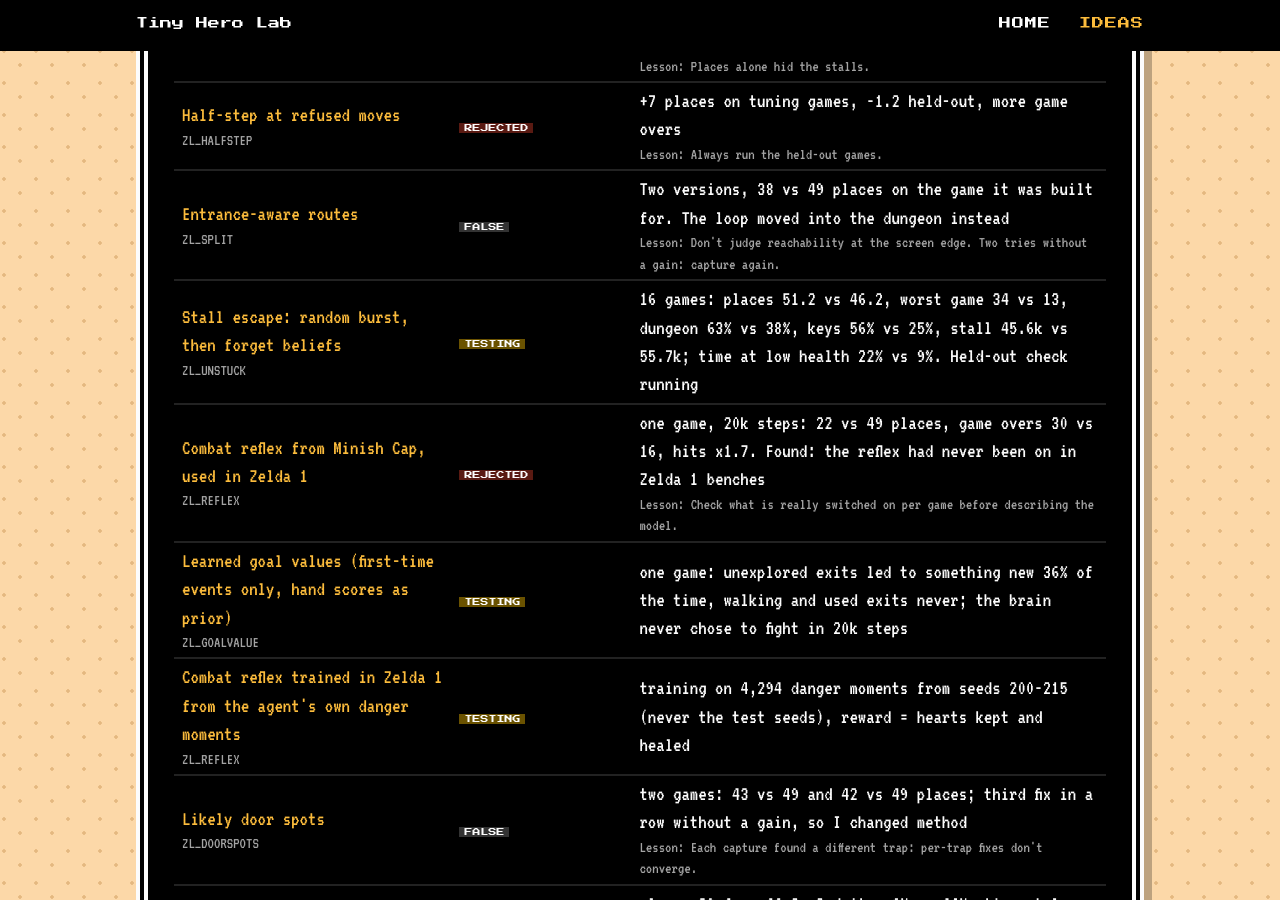
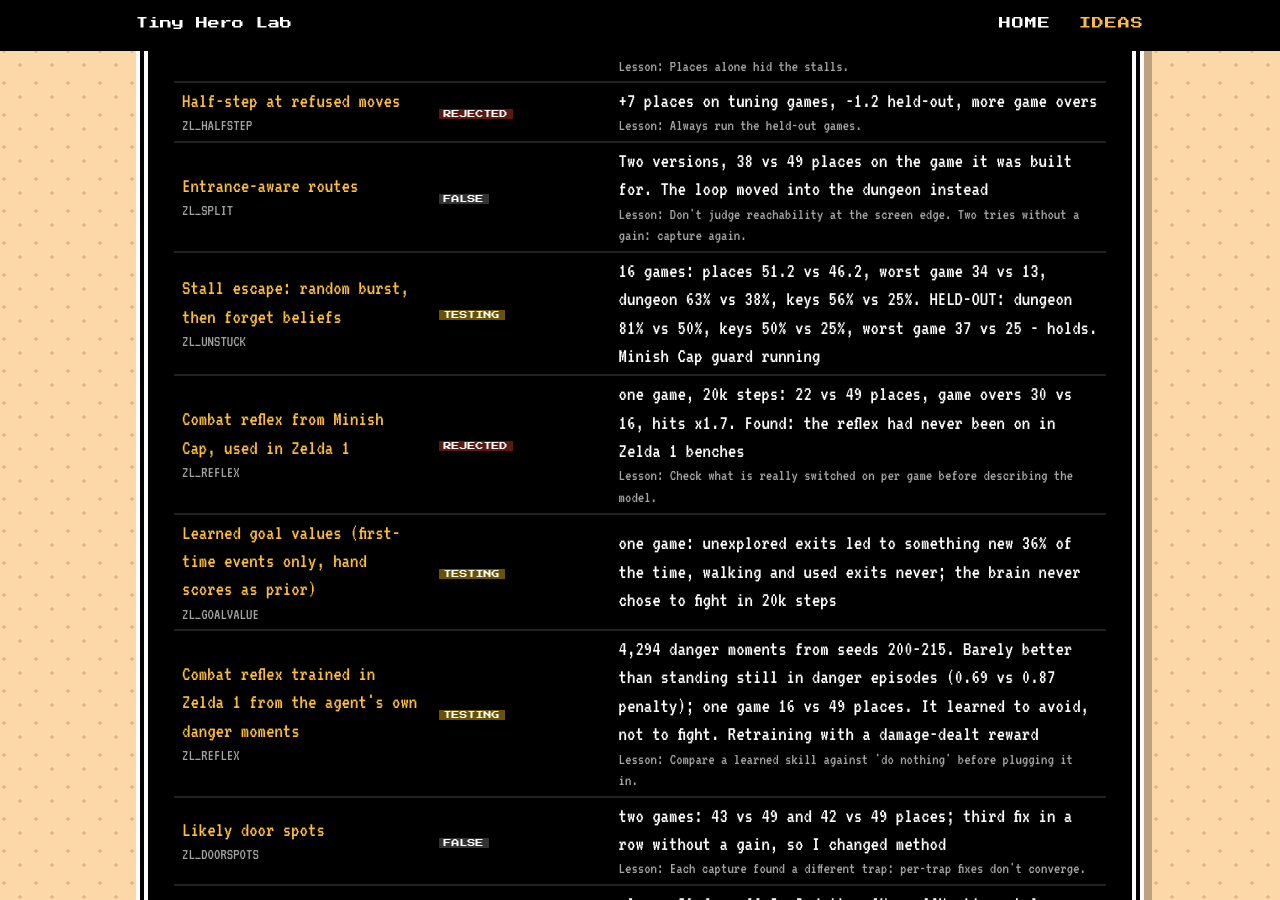
Before and after one commit to sofianedjerbi/zelda-agent-devblog, a Jekyll site: the page built from ideas.html, in a window 1280 px wide and 900 px high, scrolled down 3185 px. Built offline with Jekyll 4.4.1, drawn with Linux system fonts in a browser that asks for light colours.

Commit message:
Record: stall escape holds on held-out; reflex v1 learned to avoid, not fight

```diff
--- a/_data/tried.yml
+++ b/_data/tried.yml
@@ -5,10 +5,10 @@
     - {name: "Learned KPIs for every idea", status: kept, result: "18 KPIs from fields every Zelda shares; showed the agent is stuck 56k of 80k steps", lesson: "Places alone hid the stalls."}
     - {name: "Half-step at refused moves", switch: HALFSTEP, status: rejected, result: "+7 places on tuning games, -1.2 held-out, more game overs", lesson: "Always run the held-out games."}
     - {name: "Entrance-aware routes", switch: SPLIT, status: off, result: "Two versions, 38 vs 49 places on the game it was built for. The loop moved into the dungeon instead", lesson: "Don't judge reachability at the screen edge. Two tries without a gain: capture again."}
-    - {name: "Stall escape: random burst, then forget beliefs", switch: UNSTUCK, status: testing, result: "16 games: places 51.2 vs 46.2, worst game 34 vs 13, dungeon 63% vs 38%, keys 56% vs 25%, stall 45.6k vs 55.7k; time at low health 22% vs 9%. Held-out check running"}
+    - {name: "Stall escape: random burst, then forget beliefs", switch: UNSTUCK, status: testing, result: "16 games: places 51.2 vs 46.2, worst game 34 vs 13, dungeon 63% vs 38%, keys 56% vs 25%. HELD-OUT: dungeon 81% vs 50%, keys 50% vs 25%, worst game 37 vs 25 - holds. Minish Cap guard running"}
     - {name: "Combat reflex from Minish Cap, used in Zelda 1", switch: REFLEX, status: rejected, result: "one game, 20k steps: 22 vs 49 places, game overs 30 vs 16, hits x1.7. Found: the reflex had never been on in Zelda 1 benches", lesson: "Check what is really switched on per game before describing the model."}
     - {name: "Learned goal values (first-time events only, hand scores as prior)", switch: GOALVALUE, status: testing, result: "one game: unexplored exits led to something new 36% of the time, walking and used exits never; the brain never chose to fight in 20k steps"}
-    - {name: "Combat reflex trained in Zelda 1 from the agent's own danger moments", switch: REFLEX, status: testing, result: "training on 4,294 danger moments from seeds 200-215 (never the test seeds), reward = hearts kept and healed"}
+    - {name: "Combat reflex trained in Zelda 1 from the agent's own danger moments", switch: REFLEX, status: testing, result: "4,294 danger moments from seeds 200-215. Barely better than standing still in danger episodes (0.69 vs 0.87 penalty); one game 16 vs 49 places. It learned to avoid, not to fight. Retraining with a damage-dealt reward", lesson: "Compare a learned skill against 'do nothing' before plugging it in."}
     - {name: "Likely door spots", switch: DOORSPOTS, status: off, result: "two games: 43 vs 49 and 42 vs 49 places; third fix in a row without a gain, so I changed method", lesson: "Each capture found a different trap: per-trap fixes don't converge."}
     - {name: "Needs: survive > heal > fight > explore", switch: NEEDS, status: rejected, result: "places 39.4 vs 46.2, 2nd item 6% vs 44%, time at low health 23% vs 9%, heals halved (0.6 vs 1.2 per 10k)", lesson: "In Zelda 1 hearts drop from killed enemies: 'no fights when low' also meant 'no healing'. What heals must be learned, not ordered by hand."}
     - {name: "Learned pickups", switch: PICKUPS, status: off, result: "nothing better; 2nd item 6% vs 44%. Found on the way: touch learning had been dead code under learned doors"}
```
